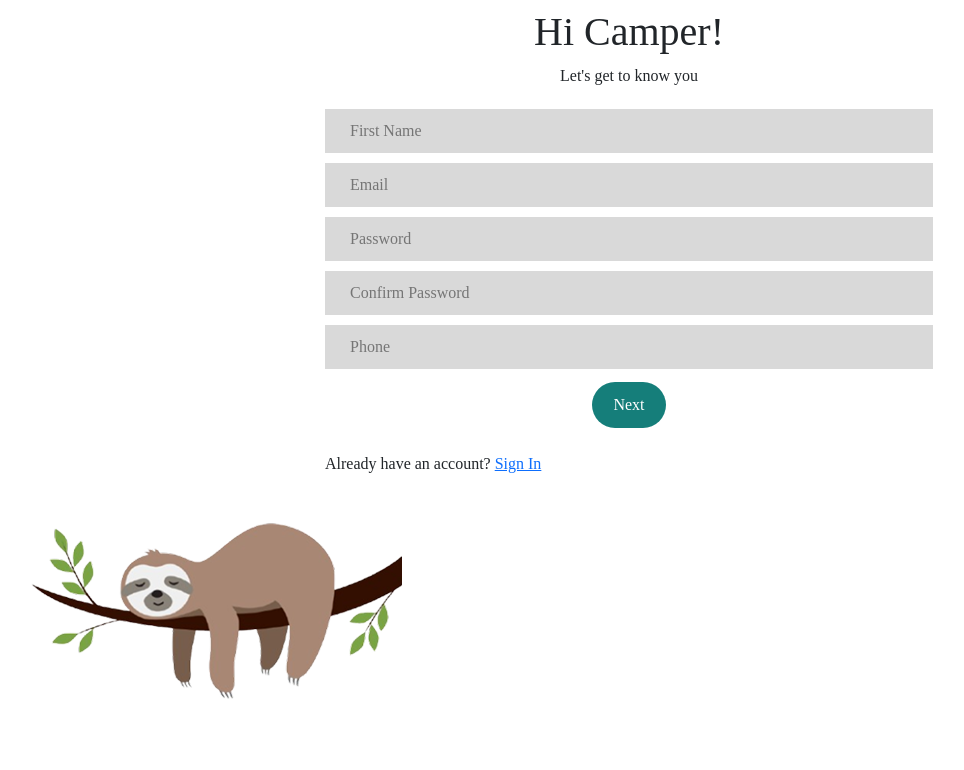
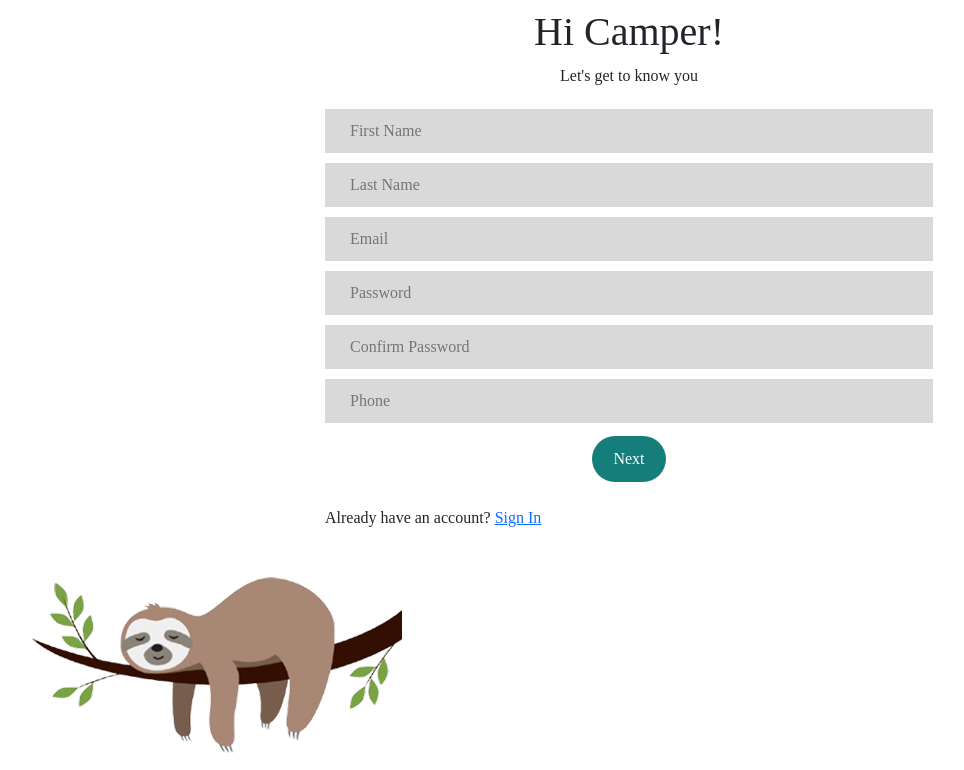
Before and after one commit to dilkhush727/ontarioparks, a CodeIgniter app: page /humber/index.php/auth/signup in a window 1280 px wide. Shown: the top 770 px of the page, without its empty margins (11-975 px from the left). Before the commit the page ends 699 px from the top, so only its background shows below. Run offline with CodeIgniter, Linux system fonts and the light colour scheme; some libraries are stand-ins or nearby versions.

Commit message:
add last name parameter

```diff
--- a/application/controllers/Auth.php
+++ b/application/controllers/Auth.php
@@ -108,10 +108,11 @@ class Auth extends CI_Controller {
 
 			// echo "No";die;
 				$f_name     = $this->input->post('f_name');
+				$l_name     = $this->input->post('l_name');
 				$email    = $this->input->post('email');
 				$password = $this->input->post('password');
 
-				$temp_data = $this->auth_model->reigster($f_name,$email,$password);
+				$temp_data = $this->auth_model->reigster($f_name,$l_name,$email,$password);
 
 				if($temp_data == 0){
 					set_message("error", "Something went wrong");
--- a/application/models/Auth_model.php
+++ b/application/models/Auth_model.php
@@ -13,7 +13,7 @@ class Auth_model extends CI_Model {
 		}
 	}
 
-	public function reigster($f_name, $email, $password)
+	public function reigster($f_name, $l_name, $email, $password)
 	{
 		$password = app_hasher()->HashPassword($password);
 
@@ -21,6 +21,7 @@ class Auth_model extends CI_Model {
 
 		$userData = array(
 			"f_name"    => $f_name,
+			"l_name"    => $l_name,
 			"email"    => $email,
 			"password" => $password
 		);
--- a/application/views/auth/signup.php
+++ b/application/views/auth/signup.php
@@ -15,6 +15,10 @@
 					<div>
 						<input type="text" name="f_name" placeholder="First Name" value="<?= set_value('f_name'); ?>" required>
 						<?= form_error('f_name', '<div class="mb-2"><span class="text-danger">', '</span></div>'); ?>
+					</div>
+					<div>
+						<input type="text" name="l_name" placeholder="Last Name" value="<?= set_value('l_name'); ?>" required>
+						<?= form_error('l_name', '<div class="mb-2"><span class="text-danger">', '</span></div>'); ?>
 					</div>
 
 					<div>
--- a/index.php
+++ b/index.php
@@ -53,7 +53,7 @@
  *
  * NOTE: If you change these, also change the error_reporting() code below
  */
-	define('ENVIRONMENT', isset($_SERVER['CI_ENV']) ? $_SERVER['CI_ENV'] : 'development');
+	define('ENVIRONMENT', isset($_SERVER['CI_ENV']) ? $_SERVER['CI_ENV'] : 'production');
 
 /*
  *---------------------------------------------------------------
```
